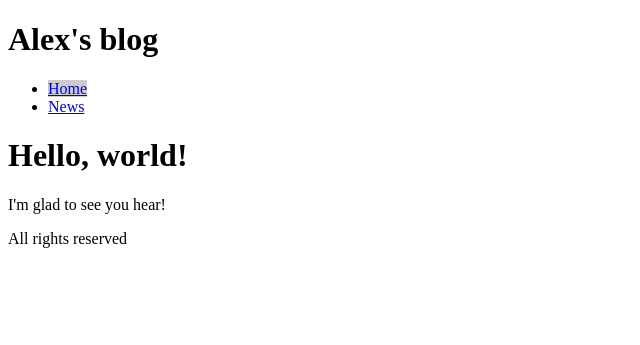
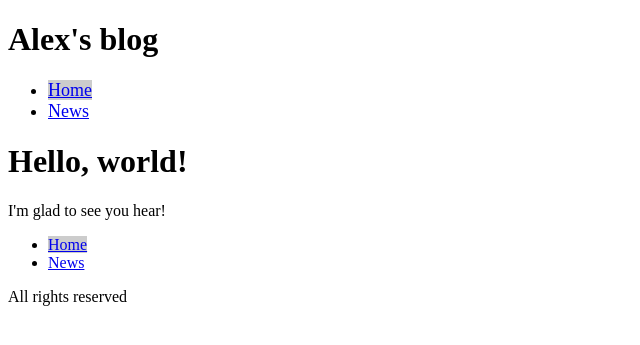
Before and after one commit to alexkaykatsishvili/alex-blog, a Jekyll site: the page built from index.html, in a window 1280 px wide. Shown: the top 345 px of the page, without its empty margins (0-640 px from the left). Built offline with Jekyll 4.4.1, drawn with Linux system fonts in a browser that asks for light colours; Markdown is read by kramdown in place of the engine named in the settings.

Commit message:
Adding different styles for the same HTML code

```diff
--- a/_includes/nav.html
+++ b/_includes/nav.html
@@ -1,5 +1,5 @@
 <nav>
-    <ul>
+    <ul class="nav {{ include.navclass }}">
         <li><a href="{{site.baseurl}}/index.html" class="{% if page.url == '/' %}current{% endif %}">Home</a></li>
         <li><a href="{{site.baseurl}}/news.html" class="{% if page.url == '/news.html' %}current{% endif %}">News</a></li>
     </ul>
--- a/_layouts/default.html
+++ b/_layouts/default.html
@@ -12,10 +12,13 @@
 <body>
     <header>
         <h1>Alex's blog</h1>
-        {% include nav.html %}
+        {% include nav.html navclass="nav-top" %}
     </header>
     {{content}}
-    <footer>All rights reserved</footer>
+    <footer>
+        {% include nav.html navclass="nav-bottom" %}
+        <p>All rights reserved</p>
+    </footer>
 </body>
 
 </html>
--- a/css/common.css
+++ b/css/common.css
@@ -5,3 +5,6 @@ html {
 .current {
 	background-color: #ccc;
 }
+.nav-top {
+	font-size: 18px;
+}
```
